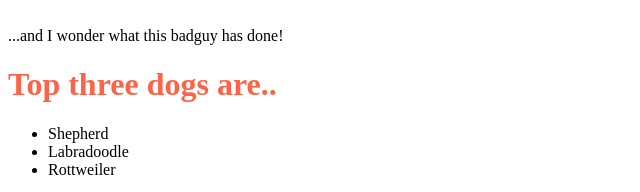
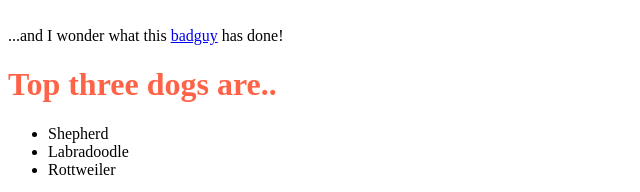
Before and after one commit to TheLemonSong/catherine, a plain HTML site: page src/index.html in a window 1280 px wide. Shown: the part 742-934 px from the top of the page, 0-640 px from the left. Drawn offline with Linux system fonts and the light colour scheme.

Commit message:
Added a link

```diff
--- a/src/index.html
+++ b/src/index.html
@@ -9,7 +9,7 @@
     <img src="https://assets3.thrillist.com/v1/image/2546162/size/tmg-article_tall.jpg" />
     <p>This dog has done something dreadful</p>
     <h1><img src="https://i.ytimg.com/vi/B8ISzf2pryI/maxresdefault.jpg" /></h1>
-    <p>...and I wonder what this badguy has done!</p>
+    <p>...and I wonder what this <a href="https://www.youtube.com/watch?v=B8ISzf2pryI" target="_blank">badguy</a> has done!</p>
 
     <h1 style="color:Tomato;">Top three dogs are..</h1>
     <ul>
```
